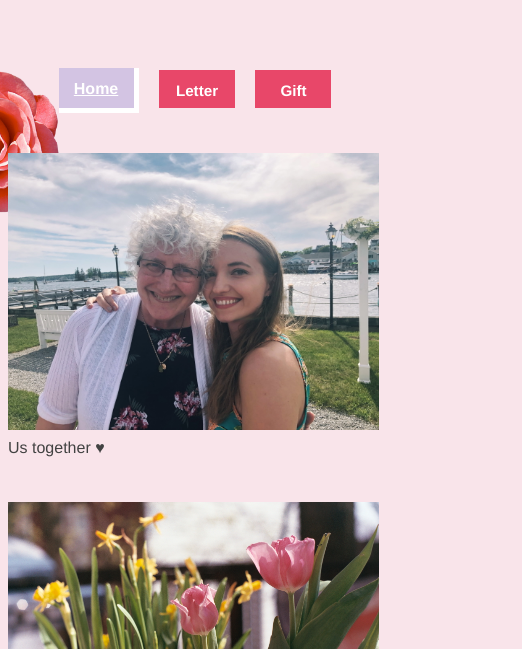
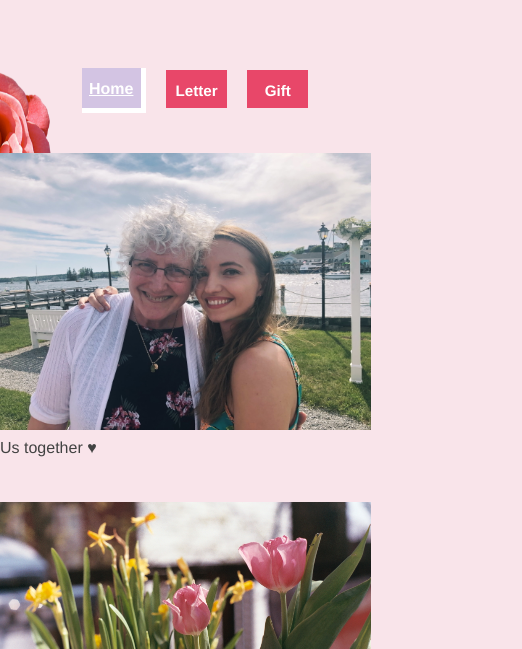
Before and after one commit to maryweidner/mothers_day, a plain HTML site: page index.html in a window 390 px wide. Shown: the part 151-800 px from the top of the page, 522 px wide, since content can reach past the window. Drawn offline with Linux system fonts and the light colour scheme.

Commit message:
Fix scroll. Fix nav- hopefully

```diff
--- a/style.css
+++ b/style.css
@@ -1,8 +1,16 @@
+html {
+    width: 100%;
+    height: 100%;
+    overflow-x: hidden;
+}
 body {
     background-color: #F9E4EA;
     font-family: Helvetica, Arial, sans-serif;
     text-align: center;
     color: #424242;
+    width: 100%;
+    overflow-x: hidden;
+    margin: 0;
 }
 .nav {
     list-style: none;
@@ -30,6 +38,12 @@ body {
     text-decoration: none;
     vertical-align: middle;
     width: 5em;
+
+}
+@media only screen and (max-width: 500px){
+    .nav a{
+        width: 4em;
+    }
 
 }
 .nav a:hover {
@@ -106,6 +120,7 @@ h1 {
     z-index: -1;
     right: -140px;
     top: 150px;
+    overflow: hidden;
  }
  .embellishment-2 > img {
     width: 300px;
```
